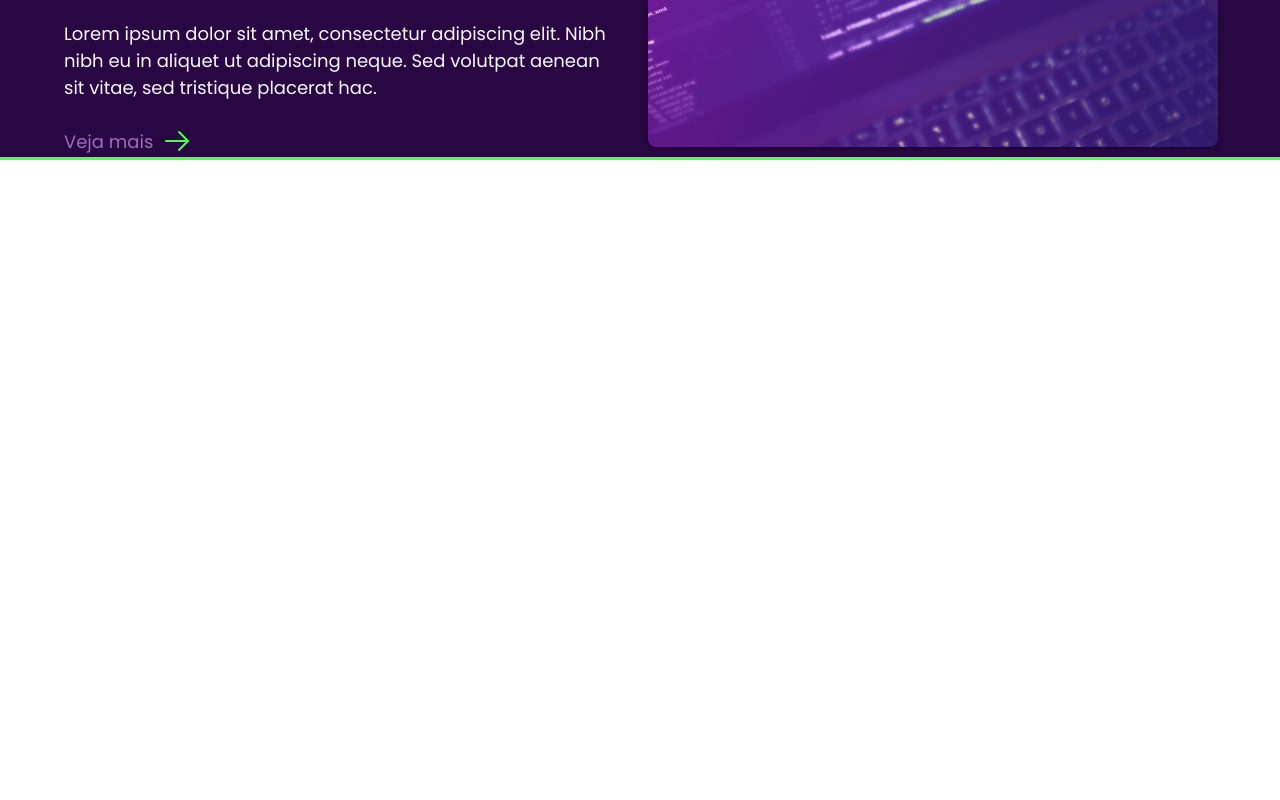
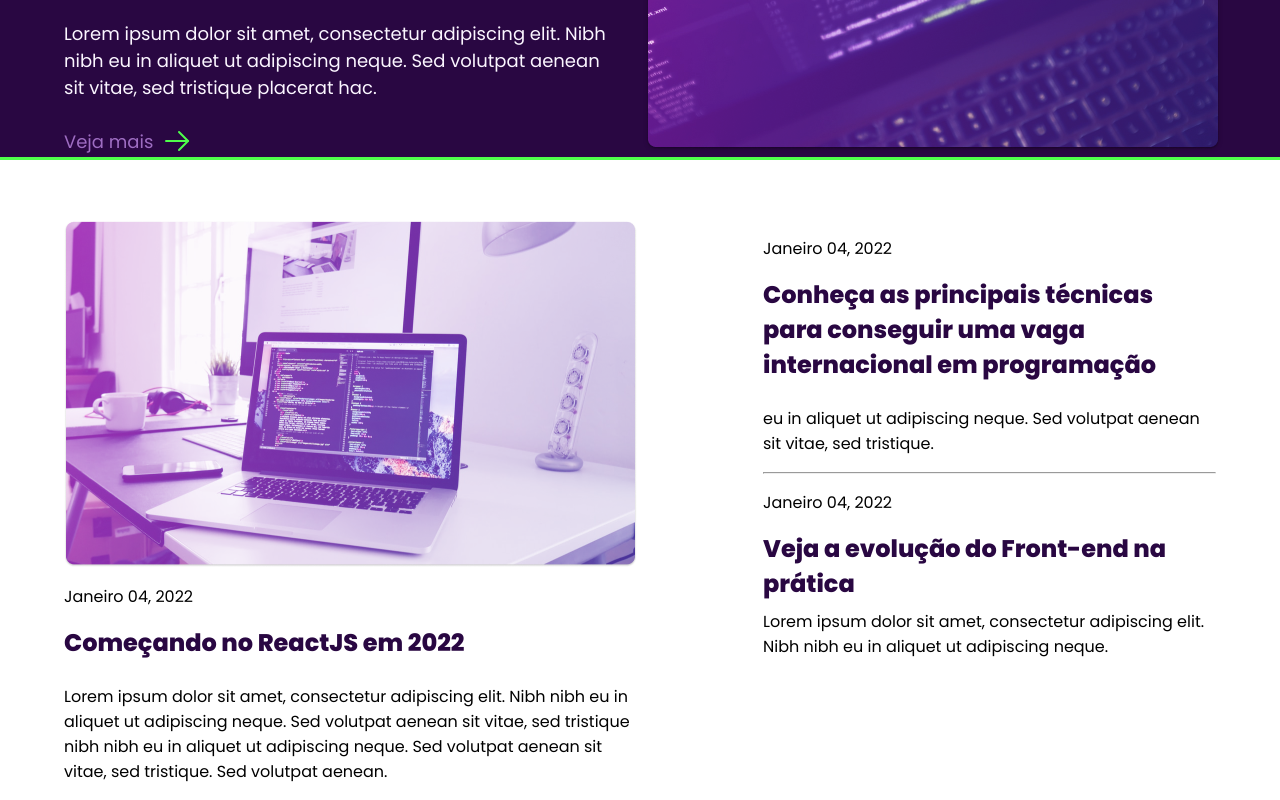
Before and after one commit to eu-pedro/RocketBlog, a React (Vite) app: page / in a window 1280 px wide. Shown: the part 640-1440 px from the top of the page. Before the commit the page ends 800 px from the top, so only its background shows below. Built offline with nearby package versions, Linux system fonts and the light colour scheme.

Commit message:
finalizado seção de conteúdos

```diff
--- a/src/App.tsx
+++ b/src/App.tsx
@@ -1,11 +1,13 @@
 import { ThemeProvider } from 'styled-components'
 import { Header } from './components/Header'
+import { Content } from './components/Main'
 import { DefaultTheme } from './styles/theme/default'
 
 export function App() {
   return (
     <ThemeProvider theme={DefaultTheme}>
       <Header />
+      <Content />
     </ThemeProvider>
   )
 }
--- /dev/null
+++ b/src/components/Main/index.tsx
@@ -0,0 +1,45 @@
+import PostOne from '../../images/post-1.png'
+import * as Styles from './styles'
+
+export function Content() {
+  return (
+    <Styles.Hero>
+      <Styles.LeftContent>
+        <img src={PostOne} alt="" />
+        <Styles.InformationText>Janeiro 04, 2022</Styles.InformationText>
+
+        <Styles.TitleHeading>Começando no ReactJS em 2022</Styles.TitleHeading>
+
+        <Styles.InformationText>
+          Lorem ipsum dolor sit amet, consectetur adipiscing elit. Nibh nibh eu
+          in aliquet ut adipiscing neque. Sed volutpat aenean sit vitae, sed
+          tristique nibh nibh eu in aliquet ut adipiscing neque. Sed volutpat
+          aenean sit vitae, sed tristique. Sed volutpat aenean.
+        </Styles.InformationText>
+      </Styles.LeftContent>
+
+      <Styles.RightContent>
+        <Styles.InformationText>Janeiro 04, 2022</Styles.InformationText>
+        <Styles.TitleHeading>
+          Conheça as principais técnicas para conseguir uma vaga internacional
+          em programação
+        </Styles.TitleHeading>
+        <Styles.InformationText>
+          eu in aliquet ut adipiscing neque. Sed volutpat aenean sit vitae, sed
+          tristique.
+        </Styles.InformationText>
+
+        <hr />
+
+        <Styles.InformationText>Janeiro 04, 2022</Styles.InformationText>
+        <Styles.TitleHeading>
+          Veja a evolução do Front-end na prática
+        </Styles.TitleHeading>
+        <p>
+          Lorem ipsum dolor sit amet, consectetur adipiscing elit. Nibh nibh eu
+          in aliquet ut adipiscing neque.
+        </p>
+      </Styles.RightContent>
+    </Styles.Hero>
+  )
+}
--- /dev/null
+++ b/src/components/Main/styles.ts
@@ -0,0 +1,31 @@
+import styled from 'styled-components'
+
+export const Hero = styled.section`
+  display: flex;
+  flex-direction: row;
+  width: 90%;
+  margin: 3.75rem auto 0;
+  gap: 8.125rem;
+`
+
+export const LeftContent = styled.div`
+  display: flex;
+  flex-direction: column;
+  justify-content: center;
+  align-items: flex-start;
+  max-width: 35.5625rem;
+`
+export const RightContent = styled.div`
+  display: flex;
+  flex-direction: column;
+`
+export const InformationText = styled.div`
+  font-size: 1rem;
+  margin: 0.998125rem 0;
+`
+export const TitleHeading = styled.h3`
+  color: ${(props) => props.theme['purple-bg']};
+  font-size: 1.5rem;
+  font-weight: 700;
+  margin-bottom: 0.5rem;
+`
```
